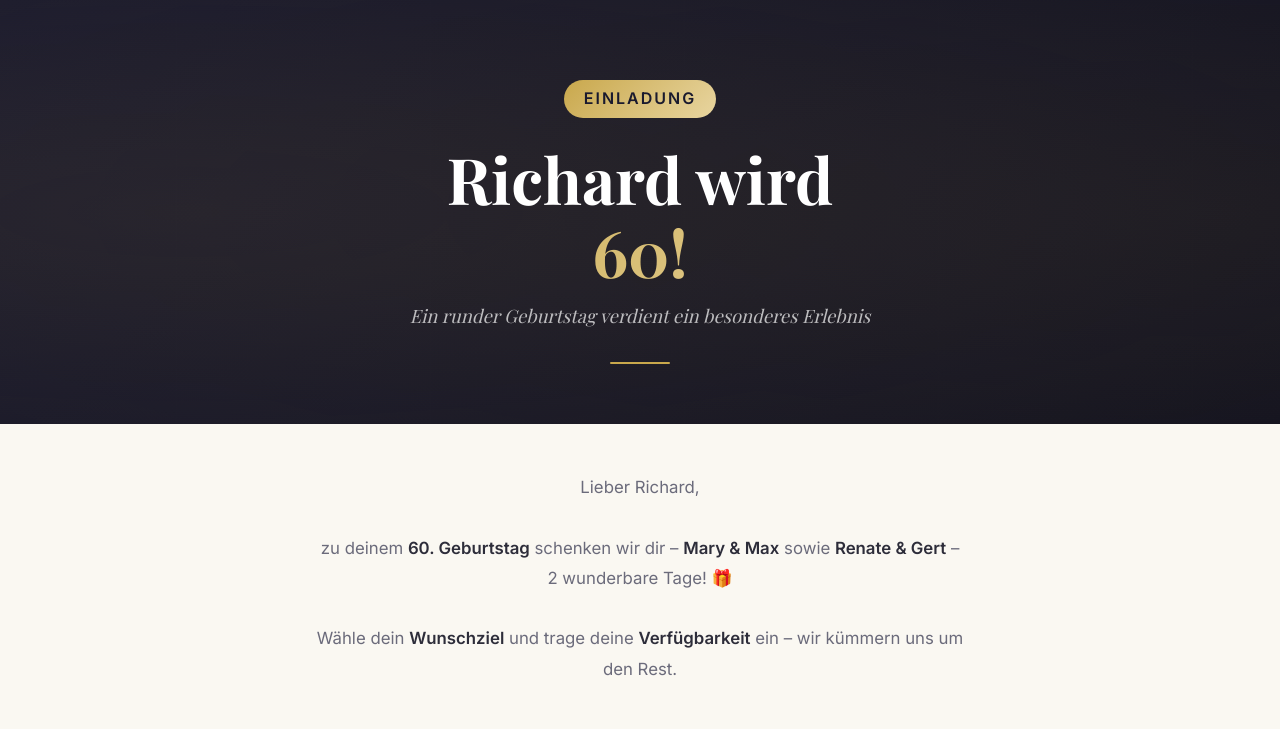
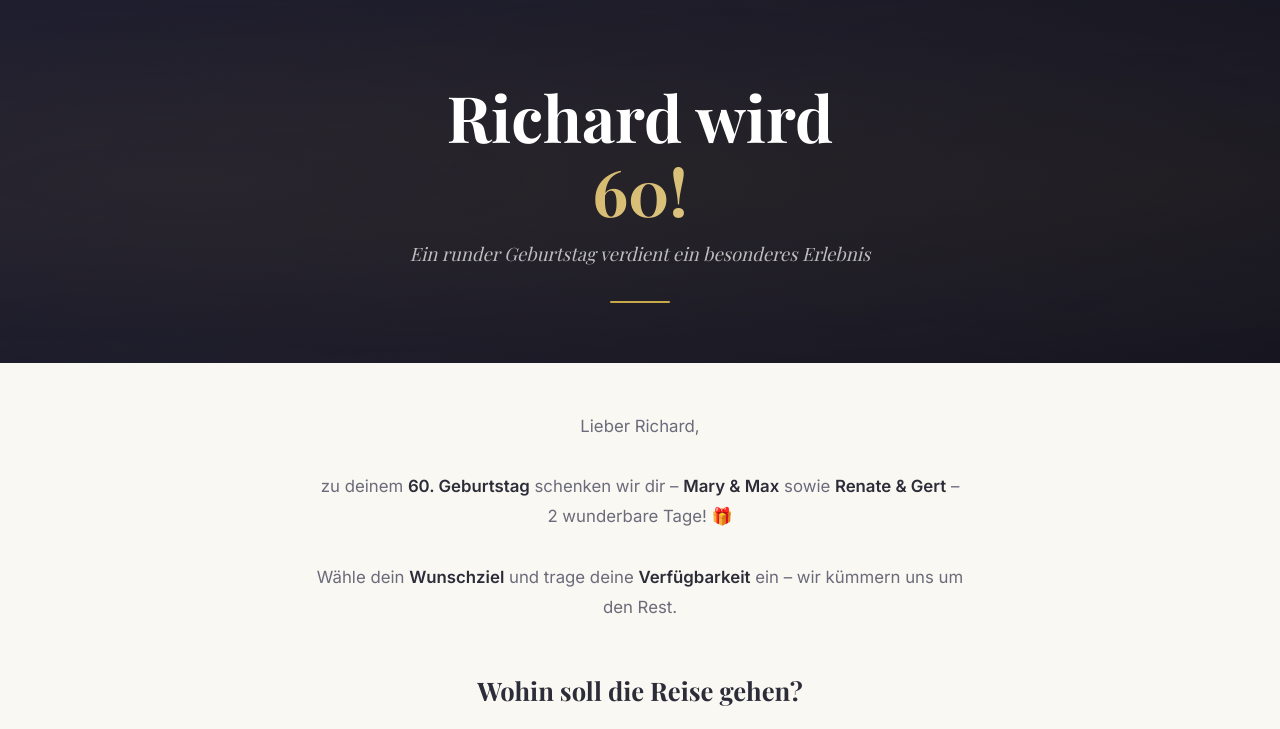
Before and after one commit to kevinwielander/richard60, a plain HTML site: page index.html in a window 1280 px wide. Shown: the top 729 px of the page. Drawn offline with nearby package versions, Linux system fonts and the light colour scheme; a web font is replaced by a local one.

Commit message:
🏷️ Einladung badge entfernt

```diff
--- a/index.html
+++ b/index.html
@@ -351,7 +351,6 @@
 
     <header class="hero">
         <div class="hero-content">
-            <div class="hero-badge">Einladung</div>
             <h1>Richard wird <span>60!</span></h1>
             <p class="hero-sub">Ein runder Geburtstag verdient ein besonderes Erlebnis</p>
             <div class="divider"></div>
```
